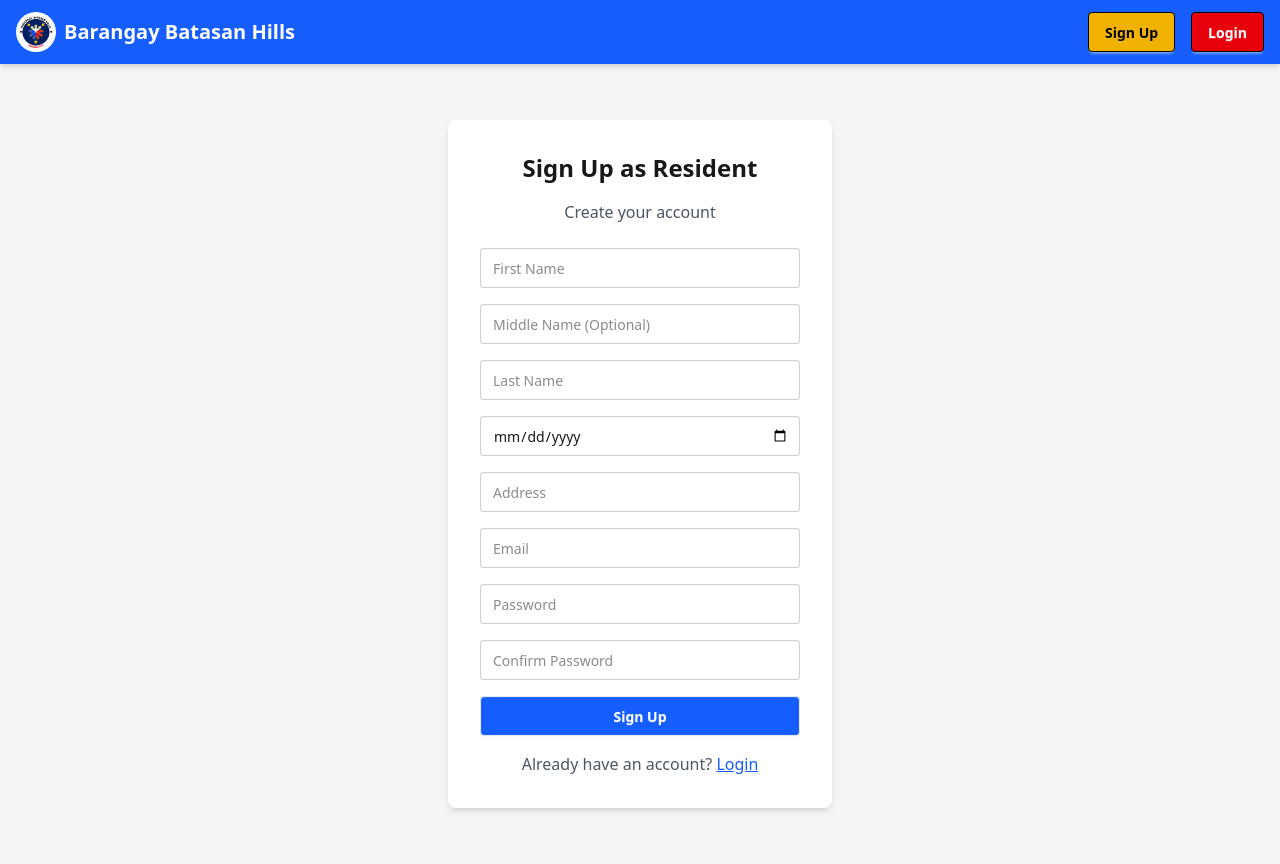
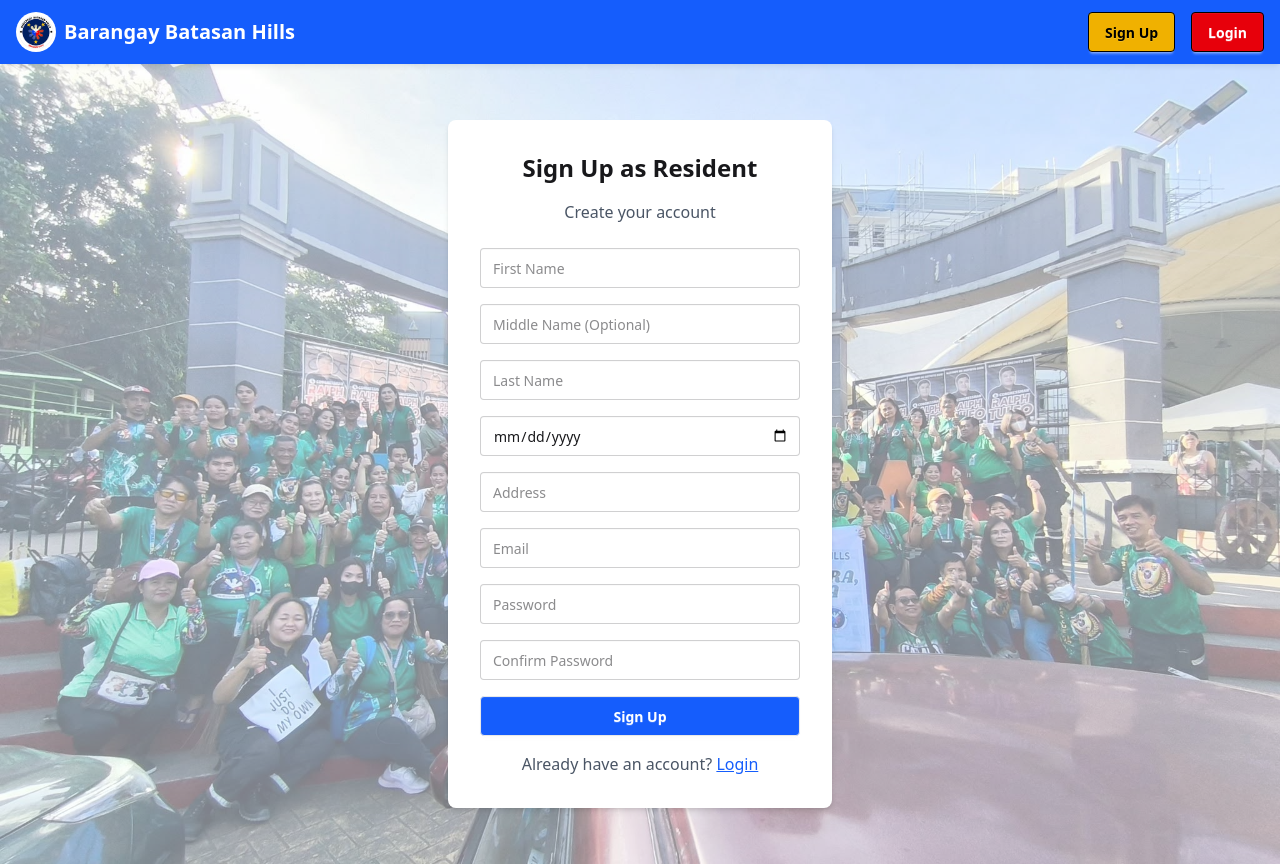
Before and after one commit to Justin-Vito/vite-vega-frontend, a React (Vite) app: page /signup in a window 1280 px wide. Built offline with nearby package versions, Linux system fonts and the light colour scheme; no server answers.

Commit message:
Update SignUp.jsx

```diff
--- a/src/SignUp.jsx
+++ b/src/SignUp.jsx
@@ -1,6 +1,7 @@
 import { useState } from "react";
 import { useNavigate } from "react-router-dom";
 import axios from "axios";
+import SignUpImg from "./images/signup.jpg"; // Ensure the image file is named signup.jpg and is in the same folder
 
 // const API_URL = import.meta.env.VITE_API_URL || "http://localhost:5003";
 const API_URL = "https://3.105.228.252:5003"; // Hardcode for now
@@ -52,13 +53,23 @@ const SignUp = () => {
       setTimeout(() => navigate("/login"), 2000);
     } catch (err) {
       console.error("Signup error details:", err.response ? err.response.data : err.message);
-      console.error("Signup error details:", err.response ? err.response.data : err.message);
       setError("Failed to sign up. " + (err.response?.data?.message || "Please try again."));
     }
   };
 
   return (
-    <div className="flex justify-center items-center h-screen bg-gray-100">
+    <div className="relative h-screen">
+      {/* Background Image Layer with 0.5 opacity */}
+      <div
+        className="absolute inset-0 bg-cover bg-center"
+        style={{
+          backgroundImage: `url(${SignUpImg})`,
+          opacity: 0.5,
+        }}
+      ></div>
+
+      {/* Content Layer */}
+      <div className="relative flex justify-center items-center h-full">
         <div className="bg-white p-8 rounded-lg shadow-md w-96 text-center">
           <h1 className="text-2xl font-bold mb-4">Sign Up as Resident</h1>
           <p className="text-gray-600 mb-6">Create your account</p>
@@ -147,6 +158,7 @@ const SignUp = () => {
           </p>
         </div>
       </div>
+    </div>
   );
 };
 
```
Lines whose indentation alone changed are shown as unchanged.
